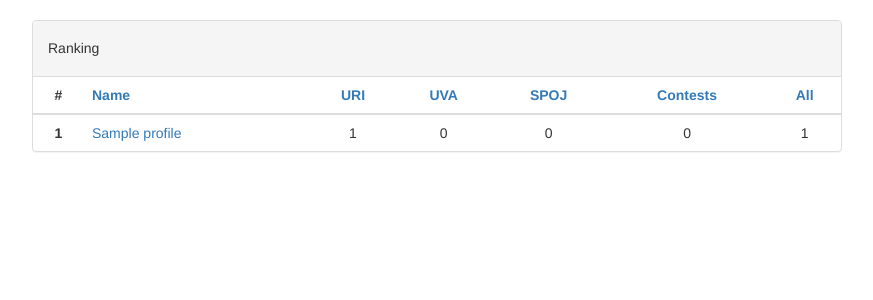
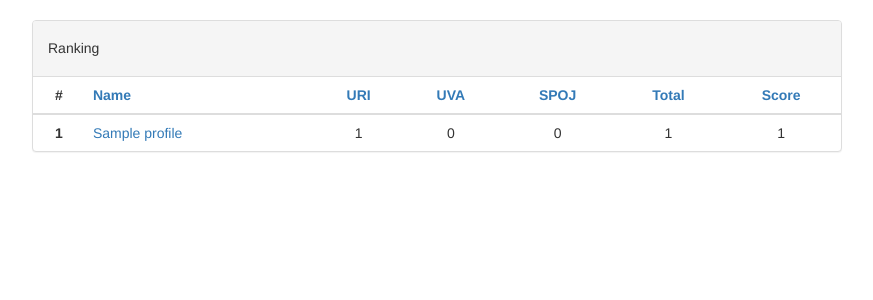
Before and after one commit to sauloantuness/bang, a Django app: page /ranking/ in a window 1280 px wide. Shown: the part 52-352 px from the top of the page, without its empty margins (203-1076 px from the left). Run offline with Django 3.2, Linux system fonts and the light colour scheme; a user stored in the database is signed in; tables that the repository leaves empty hold one stand-in row (values such as "Sample post"); some libraries are stand-ins or nearby versions.

Commit message:
Ranking: remove contest and add score

```diff
--- a/bang/ranking/templates/ranking/ranking.html
+++ b/bang/ranking/templates/ranking/ranking.html
@@ -25,8 +25,8 @@
 									<th><a href="/ranking/uri">URI</a></th>
 									<th><a href="/ranking/uva">UVA</a></th>
 									<th><a href="/ranking/spoj">SPOJ</a></th>
-									<th><a href="/ranking/contests">Contests</a></th>
-									<th><a href="/ranking/all">All</a></th>
+									<th title="The total of problems solved"><a href="/ranking/total">Total</a></th>
+									<th title="The sum of levels of the problems solved"><a href="/ranking/score">Score</a></th>
 									<!--<th class="glyphicon glyphicon-sort"></th>-->
 								</tr>
 							</thead>
@@ -38,8 +38,8 @@
 									<td>{{ p.uri }}</td>
 									<td>{{ p.uva }}</td>
 									<td>{{ p.spoj }}</td>
-									<td>{{ p.contests }}</td>
-									<td>{{ p.all }}</td>
+									<td>{{ p.total }}</td>
+									<td>{{ p.score }}</td>
 									<!--<th style="color: #1bc98e">+1</th>-->
 								</tr>
 								{% endfor %}
--- a/bang/ranking/views.py
+++ b/bang/ranking/views.py
@@ -2,27 +2,29 @@ from django.shortcuts import render
 from django.contrib.auth.decorators import login_required
 from home.models import Profile, Solution
 from django.contrib.auth.models import User
+from functools import reduce
 # Create your views here.
 
 @login_required
-def ranking(request, order='all'):
-	profiles = []
+def ranking(request, order='score'):
+    profiles = []
 
-	for p in Profile.objects.all():
-		profile = {
-			'profile' : p,
-			'name' : p.name,
-			'uri'  : Solution.objects.filter(problem__judge='uri', profile=p).count(),
-			'uva'  : Solution.objects.filter(problem__judge='uva', profile=p).count(),
-			'spoj' : Solution.objects.filter(problem__judge='spoj', profile=p).count(),
-			'contests' : 0,
-			'all' : 0,
-		}
-		profile['all'] = profile['uri'] + profile['uva'] + profile['spoj']
-		profiles.append(profile)
+    for p in Profile.objects.all():
+        profile = {
+            'profile': p,
+            'name': p.name,
+            'uri': Solution.objects.filter(problem__judge='uri', profile=p).count(),
+            'uva': Solution.objects.filter(problem__judge='uva', profile=p).count(),
+            'spoj': Solution.objects.filter(problem__judge='spoj', profile=p).count(),
+            'total': 0,
+            'score': 0,
+        }
+        profile['total'] = profile['uri'] + profile['uva'] + profile['spoj']
+        profile['score'] = reduce(lambda acc, s: s.problem.level + acc, p.solution_set.all(), 0)
+        profiles.append(profile)
 
-	context = {
-		'profiles' : sorted(profiles, key=lambda k: k[order], reverse=(order != 'name'))
-	}
+    context = {
+        'profiles' : sorted(profiles, key=lambda k: k[order], reverse=(order != 'name'))
+    }
 
-	return render(request, 'ranking/ranking.html', context)
+    return render(request, 'ranking/ranking.html', context)
```
